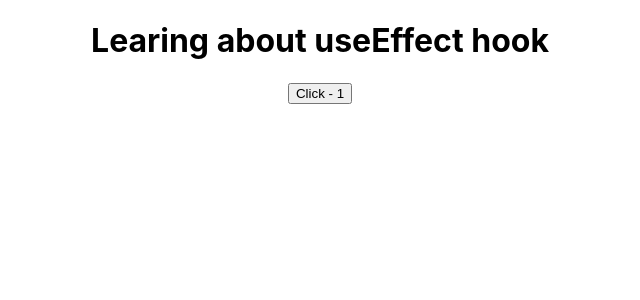
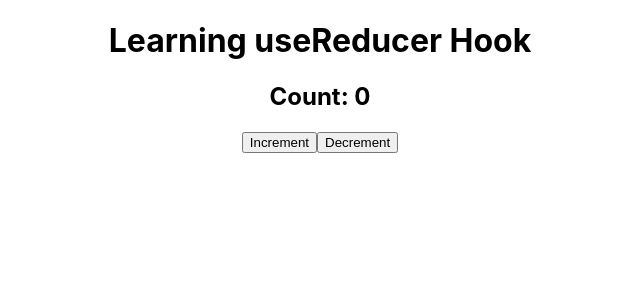
Before and after one commit to urvashitech/react-learning, a React (Create React App) app in the folder testapp/: page / in a window 1280 px wide. Shown: the top 300 px of the page, without its empty margins (320-960 px from the left). Built offline with nearby package versions, Linux system fonts and the light colour scheme; no server answers.

Commit message:
learned useReducer hook

```diff
--- a/testapp/src/index.js
+++ b/testapp/src/index.js
@@ -8,6 +8,7 @@
 import Ref from './practice/Ref';
 import Dom from './practice/Dom';
 import Effect from './practice/Effect';
+import Reduce from './practice/Reduce';
 
 const root = ReactDOM.createRoot(document.getElementById('root'));
 root.render(
@@ -17,8 +18,10 @@
     <Exercise1/>
     <Ref/>
     <Dom/>
+    <Effect/>
     */}
-    <Effect/>
+    <Reduce/>
+
 
   </React.StrictMode>
 );
--- /dev/null
+++ b/testapp/src/practice/Reduce.jsx
@@ -0,0 +1,33 @@
+import React, { useReducer } from 'react'
+
+function Reduce() {
+  const initialState = {
+    count: 0
+  }
+
+  // Reducer function
+  const reducer = (state, action) => {
+    switch (action.type) {
+      case 'INCREMENT':
+        return { ...state, count: state.count + 1 }
+      case 'DECREMENT':
+        return { ...state, count: state.count - 1 }
+      default:
+        return state
+    }
+  }
+
+  // useReducer hook
+  const [state, dispatch] = useReducer(reducer, initialState)
+
+  return (
+    <div className='App'>
+      <h1>Learning useReducer Hook</h1>
+      <h2>Count: {state.count}</h2>
+      <button onClick={() => dispatch({ type: 'INCREMENT' })}>Increment</button>
+      <button onClick={() => dispatch({ type: 'DECREMENT' })}>Decrement</button>
+    </div>
+  )
+}
+
+export default Reduce
```
